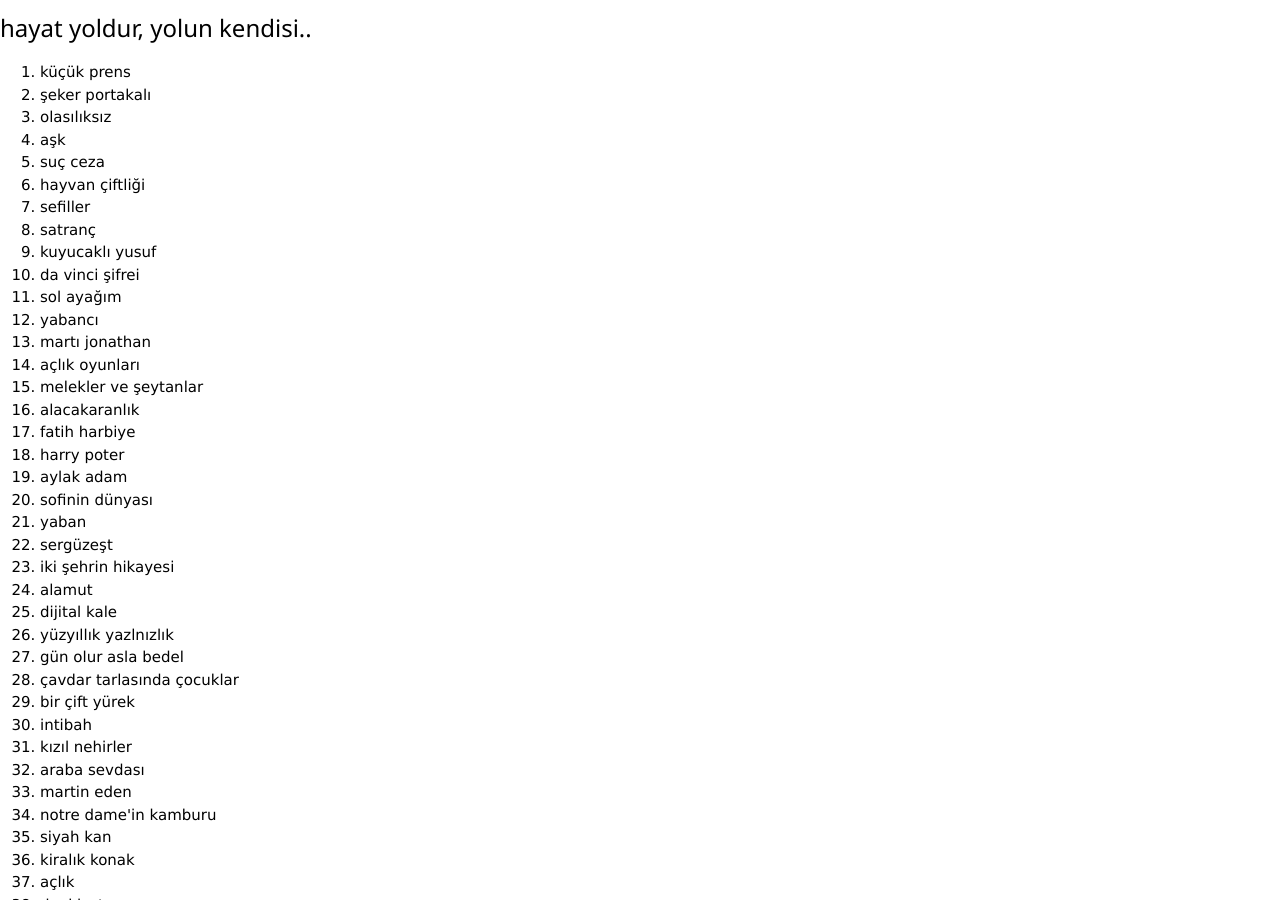
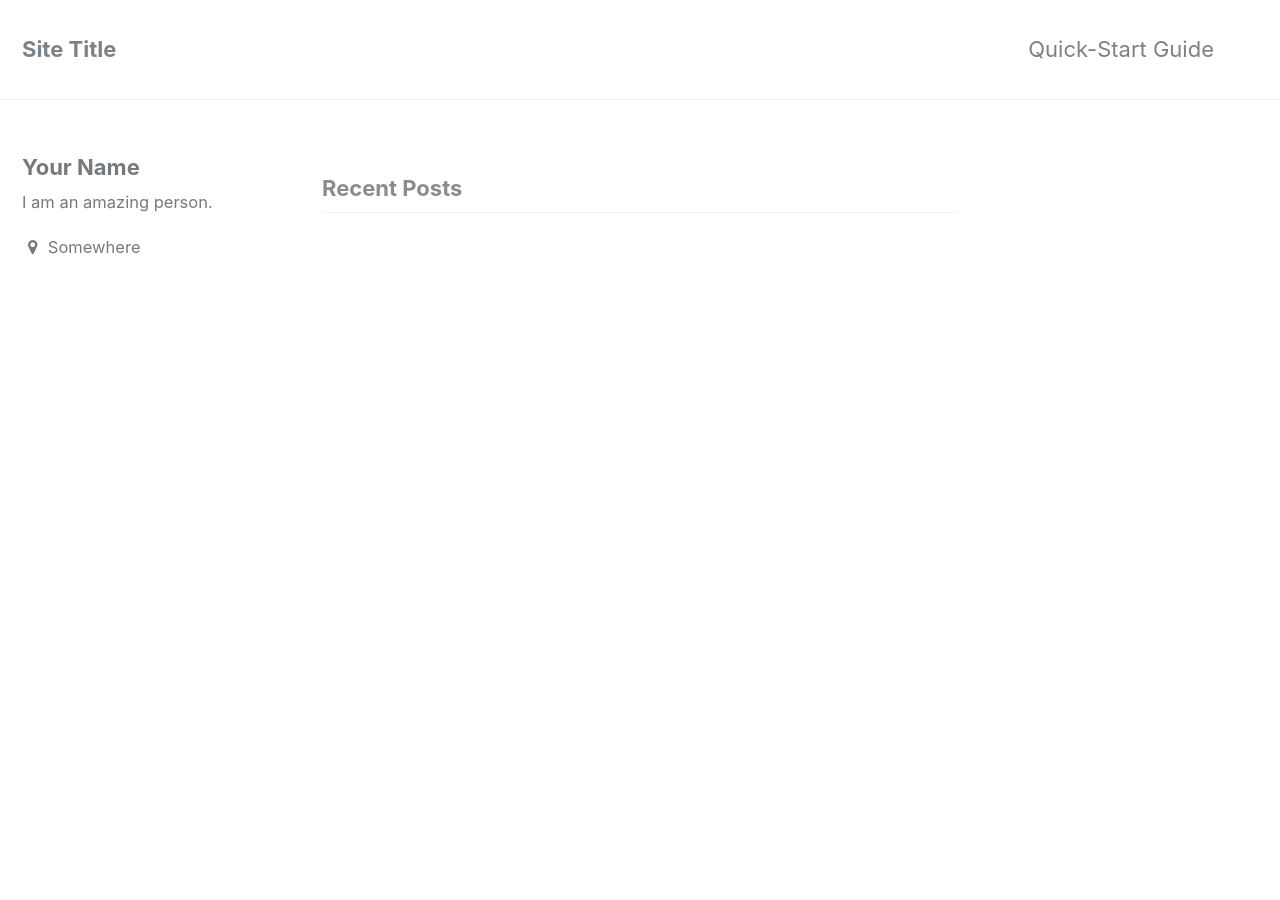
Before and after one commit to ilhangoren/ilhangoren.github.io, a Jekyll site: the page built from index.html, in a window 1280 px wide and 900 px high. Built offline with Jekyll 4.4.1, drawn with Linux system fonts in a browser that asks for light colours; the list of posts is cut into pages by our own code; some of the changed text lies outside the part shown.

Commit message:
index.html is added

```diff
--- a/index.html
+++ b/index.html
@@ -1,116 +1,4 @@
-<!DOCTYPE html>
-<html>
-	<head>
-		<meta charset="utf-8">
-		<title>myRoad..</title>
-		<link rel="stylesheet" href="https://www.w3schools.com/w3css/4/w3.css">
-	</head>
-	<body>
-		<h3>hayat yoldur, yolun kendisi..</h3>
-		<ol>
-			<li>küçük prens</li>
-			<li>şeker portakalı</li>
-			<li>olasılıksız</li>
-			<li>aşk</li>
-			<li>suç ceza</li>
-			<li>hayvan çiftliği</li>
-			<li>sefiller</li>
-			<li>satranç</li>
-			<li>kuyucaklı yusuf</li>
-			<li>da vinci şifrei</li>
-			<li>sol ayağım</li>
-			<li>yabancı</li>
-			<li>martı jonathan</li>
-			<li>açlık oyunları</li>
-			<li>melekler ve şeytanlar</li>
-			<li>alacakaranlık</li>
-			<li>fatih harbiye</li>
-			<li>harry poter</li>
-			<li>aylak adam</li>
-			<li>sofinin dünyası</li>
-			<li>yaban</li>
-			<li>sergüzeşt</li>
-			<li>iki şehrin hikayesi</li>
-			<li>alamut</li>
-			<li>dijital kale</li>
-			<li>yüzyıllık yazlnızlık</li>
-			<li>gün olur asla bedel</li>
-			<li>çavdar tarlasında çocuklar</li>
-			<li>bir çift yürek</li>
-			<li>intibah</li>
-			<li>kızıl nehirler</li>
-			<li>araba sevdası</li>
-			<li>martin eden</li>
-			<li>notre dame'in kamburu</li>
-			<li>siyah kan</li>
-			<li>kiralık konak</li>
-			<li>açlık</li>
-			<li>donkişot</li>
-			<li>mai ve siyah</li>
-			<li>adım adım hayata</li>
-			<li>osmancık</li>
-			<li>ihtiyar balıkçı</li>
-			<li>metal fırtına 1-2-3</li>
-			<li>bir idam mahkumunun son günü</li>
-			<li>sapiens</li>
-			<li>taş meclisi</li>
-			<li>pembe incili kaftan</li>
-			<li>ermiş</li>
-			<li>ütopya</li>
-			<li>dorian gray'in portresi</li>
-			<li>kar</li>
-			<li>şahane hatalar</li>
-			<li>küçük ağa</li>
-			<li>bir bilim adamının romanı</li>
-			<li>küçük şeyler 1-2-3</li>
-			<li>hayat devam ediyor</li>
-			<li>hacı murat</li>
-			<li>dinle küçük adam</li>
-			<li>muhteşem gatsby</li>
-			<li>türkan</li>
-			<li>savaşçı</li>
-			<li>aşk gibi aydınlık ölüm gibi karanlık</li>
-			<li>gençlerle başbaşa ?</li>
-			<li>esir şehrin insanları</li>
-			<li>forsa ? </li>
-			<li>prens</li>
-			<li>fırat suyu kan akıyor baksana - </li>
-			<li>yitik bir aşkın gölgesinde</li>
-			<li>cehenneme övgü</li>
-			<li>kemik torbası</li>
-			<li>acı kahve</li>
-			<li>esir şehrin mahpusu</li>
-			<li>çatı</li>
-			<li>çatıdaki rüzgar</li>
-			<li>buhara yanıyor</li>
-			<li>elveda buhara</li>
-			<li>kemik torbası</li>
-			<li>dişi kurdun rüyaları</li>
-			<li>agatha</li>
-			<li>derviş ve ölüm</li>
-			<li>ibrahim efendi konağı</li>
-			<li>sokakta</li>
-			<li>gen bencildir</li>
-			<li>matematiği aydınlık dünyası</li>
-			<li>beynine bir kez hava değmeye görsün</li>
-			<li>galileonun buyruğu</li>
-			<li>tüfek mikrop çelik</li>
-			<li>bitkisel hayat</li>
-			<li>gen bencildir</li>
-			<li>ezilenlerin pedagojisi</li>
-			<li>tesla</li>
-			<li>yasak olmayan hazlar</li>
-			<li>otuz yaşındaki kadın</li>
-			<li>incognito</li>
-			<li>gerçek özgürlük</li>
-			<li>urfadan harwarda</li>
-			<li>eğitim her kapıyı açar</li>
-			<li>sevgi neredeyse tanrı oradadır</li>
-			<li>Türkiye'ye sözüm var</li>
-			<li>demirden ufuk</li>
-			<li>aforizmalar</li>
-
-		</ol>
-
-	</body>
-</html>
+---
+layout: home
+author_profile: true
+---
```
